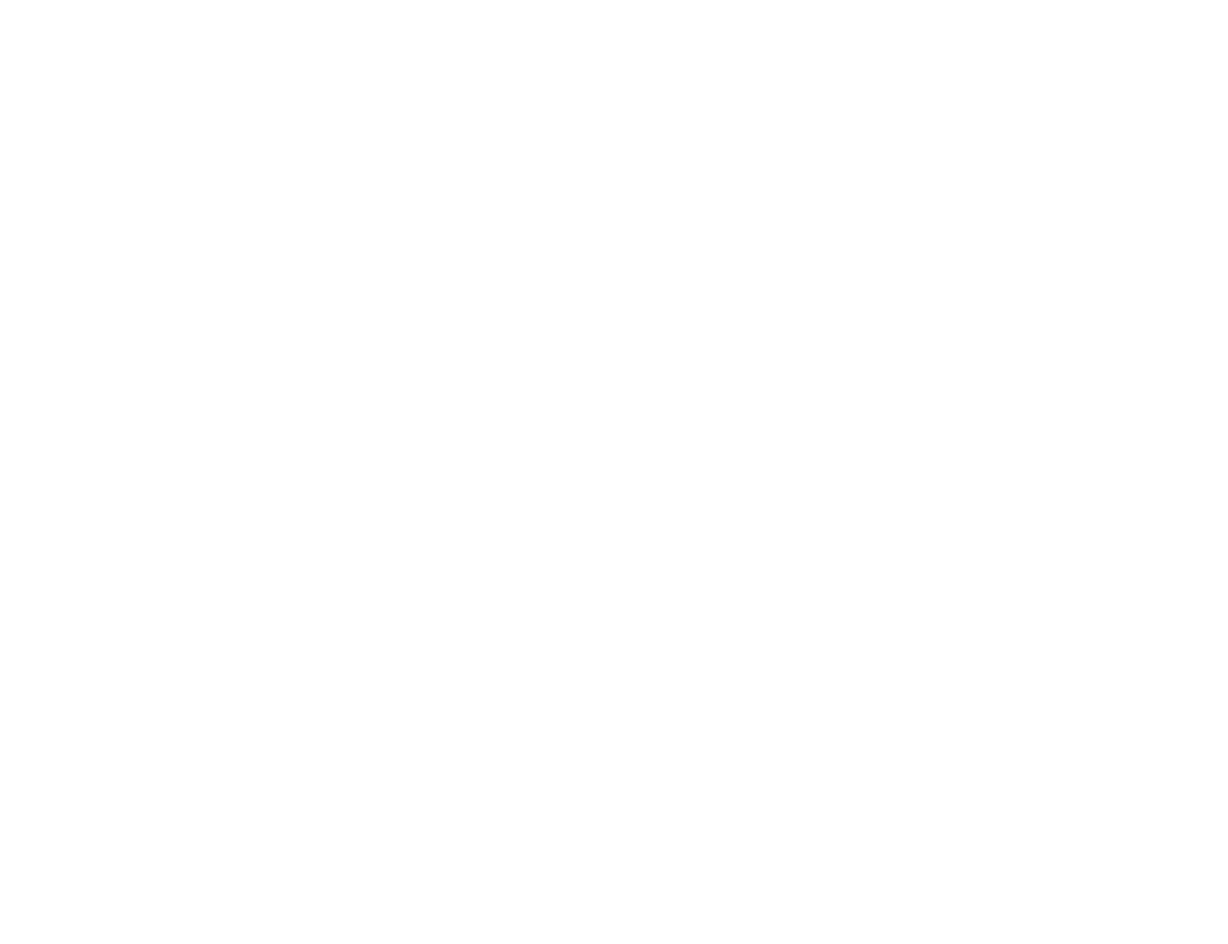
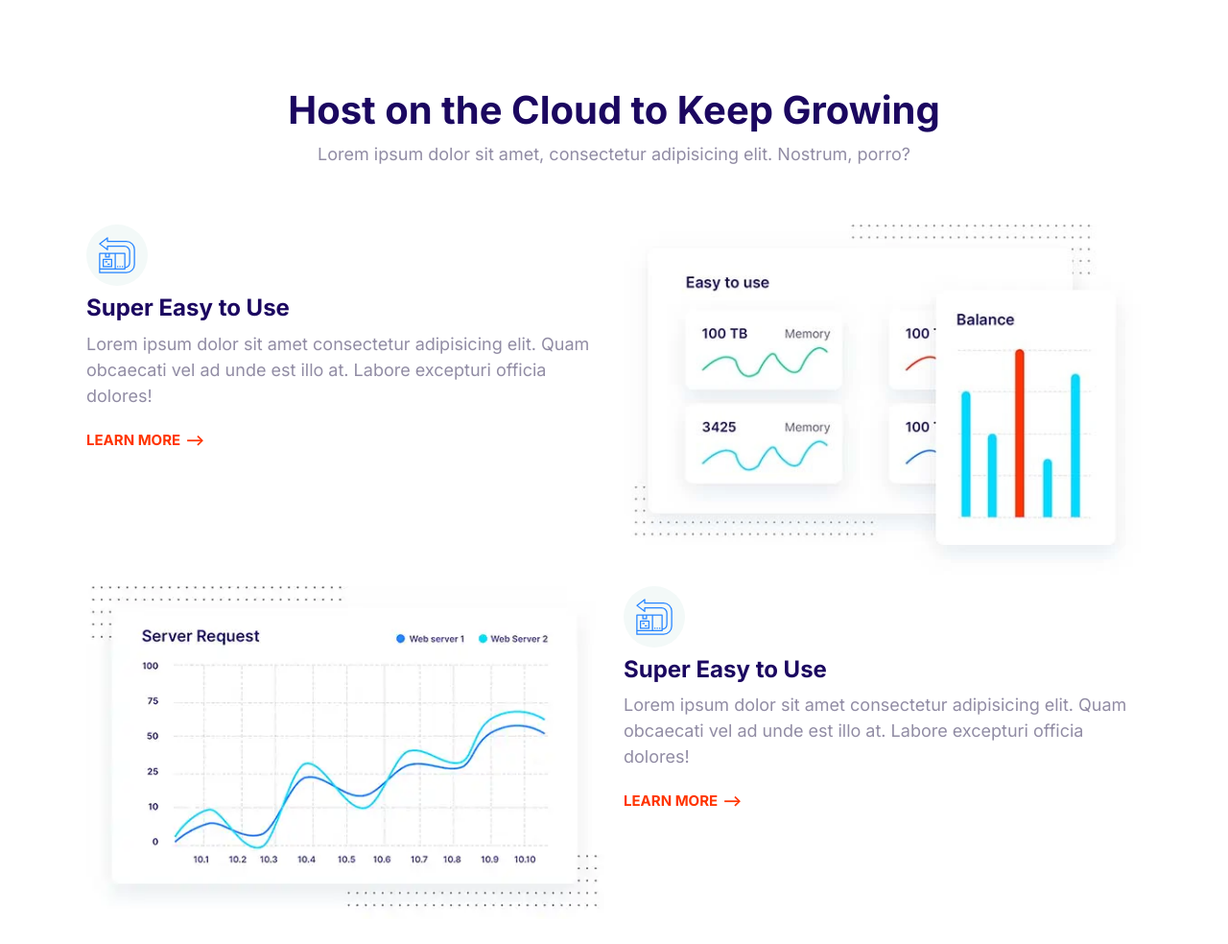
Before and after one commit to mariamills/Cloud, a plain HTML site: page index.html in a window 1280 px wide. Shown: the whole page at 96% size. Before the commit the page ends 800 px from the top, so only its background shows below. Drawn offline with Linux system fonts and the light colour scheme.

Commit message:
Built feature block component

```diff
--- a/css/style.css
+++ b/css/style.css
@@ -605,6 +605,24 @@ a {
   transform: scale(1.15);
 }
 
+
+/* Features */
+.feature {
+  gap: 4rem 2rem;
+}
+
+.feature:first-of-type {
+  margin-top: 6rem;
+}
+
+.feature__heading {
+  margin: 1rem 0;
+}
+
+.feature__image {
+  width: 100%;
+}
+
 /* MEDIA QUERIES */
 @media screen and (min-width: 768px) {
   .grid--cols-2 {
@@ -660,6 +678,10 @@ a {
 
   .block-domain__prices {
     grid-template-columns: repeat(auto-fit, minmax(10rem, 1fr));
+  }
+
+  .feature:nth-of-type(even) .feature__content {
+    order: 2;
   }
 }
 
--- a/index.html
+++ b/index.html
@@ -15,6 +15,64 @@
     <link rel="stylesheet" href="css/style.css" />
   </head>
   <body>
+    <section class="block container">
+      <header class="block__header">
+        <h2>Host on the Cloud to Keep Growing</h2>
+        <p>Lorem ipsum dolor sit amet, consectetur adipisicing elit. Nostrum, porro?</p>
+      </header>
+      <article class="grid grid--cols-2 feature">
+        <div class="feature__content">
+          <span class="icon-container">
+            <svg class="icon icon--primary">
+              <use xlink:href="images/sprite.svg#easy"></use>
+            </svg>
+          </span>
+          <h3 class="feature__heading">Super Easy to Use</h3>
+          <p>
+            Lorem ipsum dolor sit amet consectetur adipisicing elit. Quam
+            obcaecati vel ad unde est illo at. Labore excepturi officia dolores!
+          </p>
+          <a href="#" class="link-arrow">Learn More</a>
+        </div>
+        <picture>
+          <source
+            type="image/webp"
+            srcset="images/easy.webp 1x, images/easy@2x.webp 2x"
+          />
+          <source
+            type="image/jpg"
+            srcset="images/easy.jpg 1x, images/easy@2x.jpg 2x"
+          />
+          <img class="feature__image" src="images/easy@2x.jpg" alt="" />
+        </picture>
+      </article>
+      <article class="grid grid--cols-2 feature">
+        <div class="feature__content">
+          <span class="icon-container">
+            <svg class="icon icon--primary">
+              <use xlink:href="images/sprite.svg#easy"></use>
+            </svg>
+          </span>
+          <h3 class="feature__heading">Super Easy to Use</h3>
+          <p>
+            Lorem ipsum dolor sit amet consectetur adipisicing elit. Quam
+            obcaecati vel ad unde est illo at. Labore excepturi officia dolores!
+          </p>
+          <a href="#" class="link-arrow">Learn More</a>
+        </div>
+        <picture>
+          <source
+            type="image/webp"
+            srcset="images/fast.webp 1x, images/fast@2x.webp 2x"
+          />
+          <source
+            type="image/jpg"
+            srcset="images/fast.jpg 1x, images/fast@2x.jpg 2x"
+          />
+          <img class="feature__image" src="images/fast@2x.jpg" alt="" />
+        </picture>
+      </article>
+    </section>
     <script src="js/script.js"></script>
   </body>
 </html>
```
Also changed, not shown: components/feature-block.html (added, +58 -0 lines), images/easy.jpg (added), images/easy.webp (added), images/easy@2x.jpg (added), images/easy@2x.webp (added), images/fast.jpg (added), images/fast.webp (added), images/fast@2x.jpg (added), images/fast@2x.webp (added).
